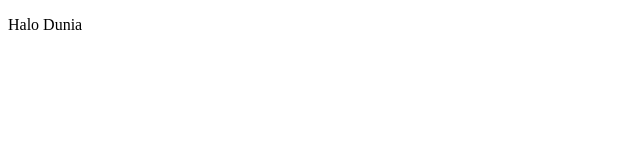
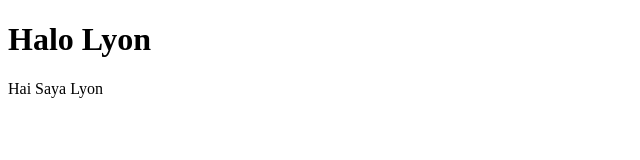
Before and after one commit to L200150127/Latihan-GIT, a plain HTML site: page index.html in a window 1280 px wide. Shown: the whole page, without its empty margins (0-640 px from the left). Drawn offline with Linux system fonts and the light colour scheme.

Commit message:
Menambahkan Heading pada index.html

```diff
--- a/index.html
+++ b/index.html
@@ -7,6 +7,8 @@
 	<link rel="stylesheet" href="#">
 </head>
 <body>
-	<p>Halo Dunia</p>
+	<h1>Halo Lyon</h1>
+	<p>Hai Saya Lyon</p>
+
 </body>
 </html>
```
